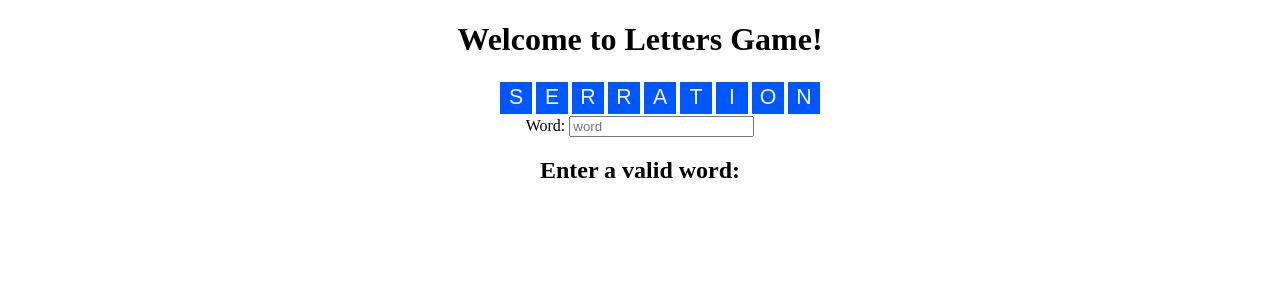
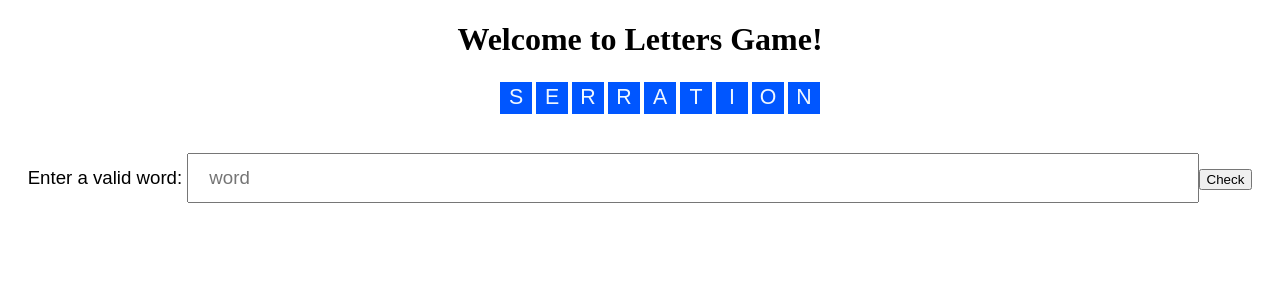
Before and after one commit to shaunhegarty/letters-angular, an Angular app: page / in a window 1280 px wide. Shown: the top 300 px of the page. Built offline with nearby package versions, Linux system fonts and the light colour scheme.

Commit message:
Added method for checking if entered word is contained within the word mix

```diff
--- a/src/app/app.component.html
+++ b/src/app/app.component.html
@@ -6,5 +6,4 @@
 
   <app-letters-game></app-letters-game>
 
-  <h2>Enter a valid word: </h2>
 </div>
--- a/src/app/letters-game/letters-game.component.css
+++ b/src/app/letters-game/letters-game.component.css
@@ -37,3 +37,18 @@
 .clear {
   clear: both;
 }
+
+.word {
+  font-size: 14pt;
+  font-family: Arial, Helvetica, sans-serif;
+}
+
+.word input {
+  box-sizing: border-box;
+  width: 80%;
+  padding: 12px 20px;
+  margin-top: 2em;
+
+  font-size: 14pt;
+  /* margin */
+}
--- a/src/app/letters-game/letters-game.component.html
+++ b/src/app/letters-game/letters-game.component.html
@@ -9,7 +9,8 @@
 <div class="clear"></div>
 
 <div>
-    <label>Word:
-      <input  placeholder="word">
-    </label>
-  </div>
+  <label class="word">Enter a valid word:
+    <input [(ngModel)]="enteredWord" placeholder="word">
+  </label>
+  <button (click)="checkWords(enteredWord)">Check</button>
+</div>
--- a/src/app/letters-game/letters-game.component.ts
+++ b/src/app/letters-game/letters-game.component.ts
@@ -9,9 +9,58 @@ export class LettersGameComponent implements OnInit {
 
   lettersMix = 'SERRATION';
 
+  enteredWord = '';
+
   constructor() { }
 
   ngOnInit() {
   }
 
+  checkWords(innerWord: String): void {
+    const contains = this.isWordContainingWord(innerWord, this.lettersMix);
+    if (contains) {
+      console.log(innerWord + ' is in ' + this.lettersMix);
+    } else {
+      console.log(innerWord + ' is NOT in ' + this.lettersMix);
+    }
+  }
+
+  isWordContainingWord(innerWord: String, outerWord: String): boolean {
+    if (!innerWord || !outerWord || !innerWord.length || !outerWord.length) {
+      throw new Error('isWordContainingWord requires two strings to be passed.');
+    }
+
+    const counts: Map<String, number> = new Map;
+    const trimmedInner = innerWord.replace(/\s+/g, '');
+    const trimmedOuter = outerWord.replace(/\s+/g, '');
+
+    console.log('checking: ' + trimmedInner + ' and ' + trimmedOuter);
+
+    if (trimmedOuter.length < trimmedInner.length) {
+      return false;
+    }
+
+    for (const letter of trimmedOuter.toLowerCase().split('')) {
+      if (!counts[letter]) {
+        counts[letter]  = 0;
+      }
+      counts[letter]++;
+    }
+
+    console.log(counts);
+
+    for (const letter of trimmedInner.toLowerCase().split('')) {
+      if (!counts[letter]) {
+        counts[letter]  = 0;
+      }
+      counts[letter]--;
+    }
+
+    return Object.keys(counts).reduce(function(isWordContainingWord, key) {
+      console.log(key + ': ' + counts[key]);
+      return isWordContainingWord && !(counts[key] < 0);
+    }, true);
+
+  }
+
 }
```
